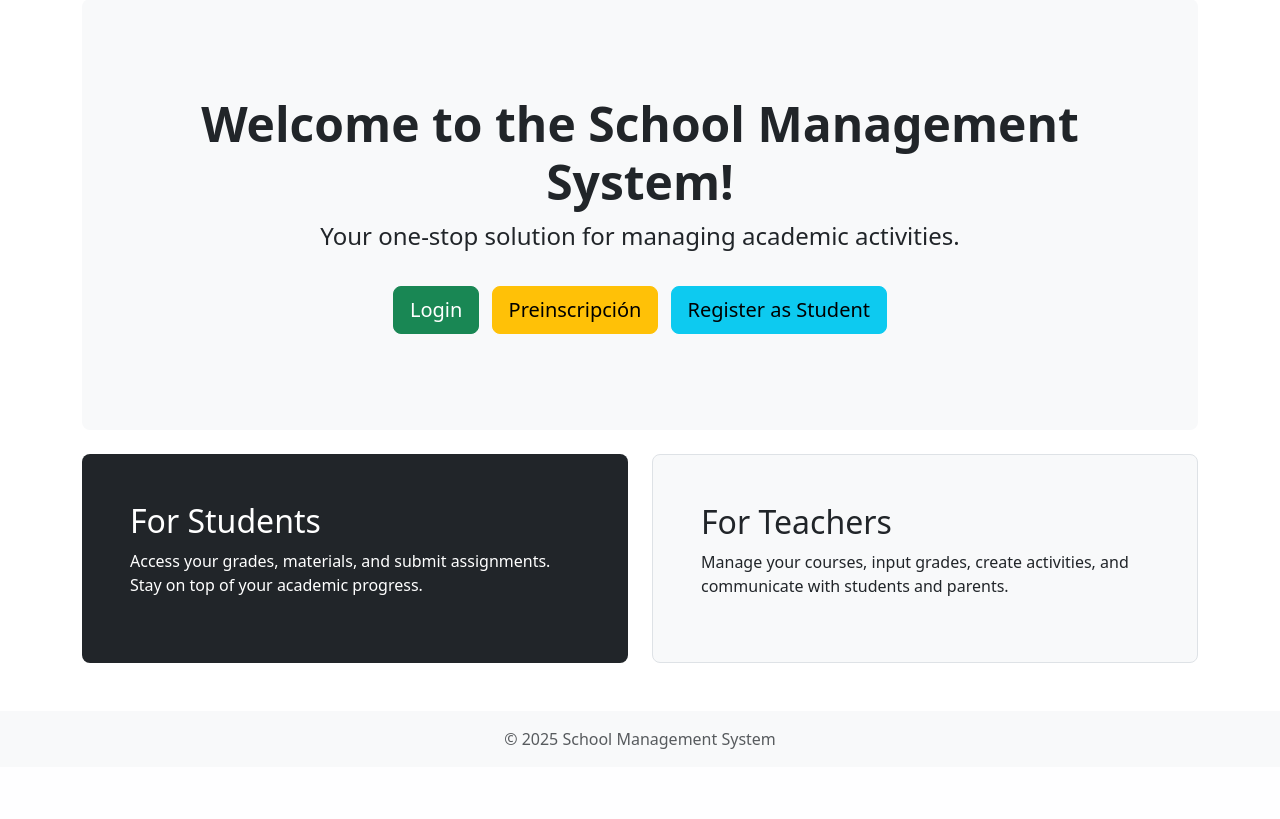
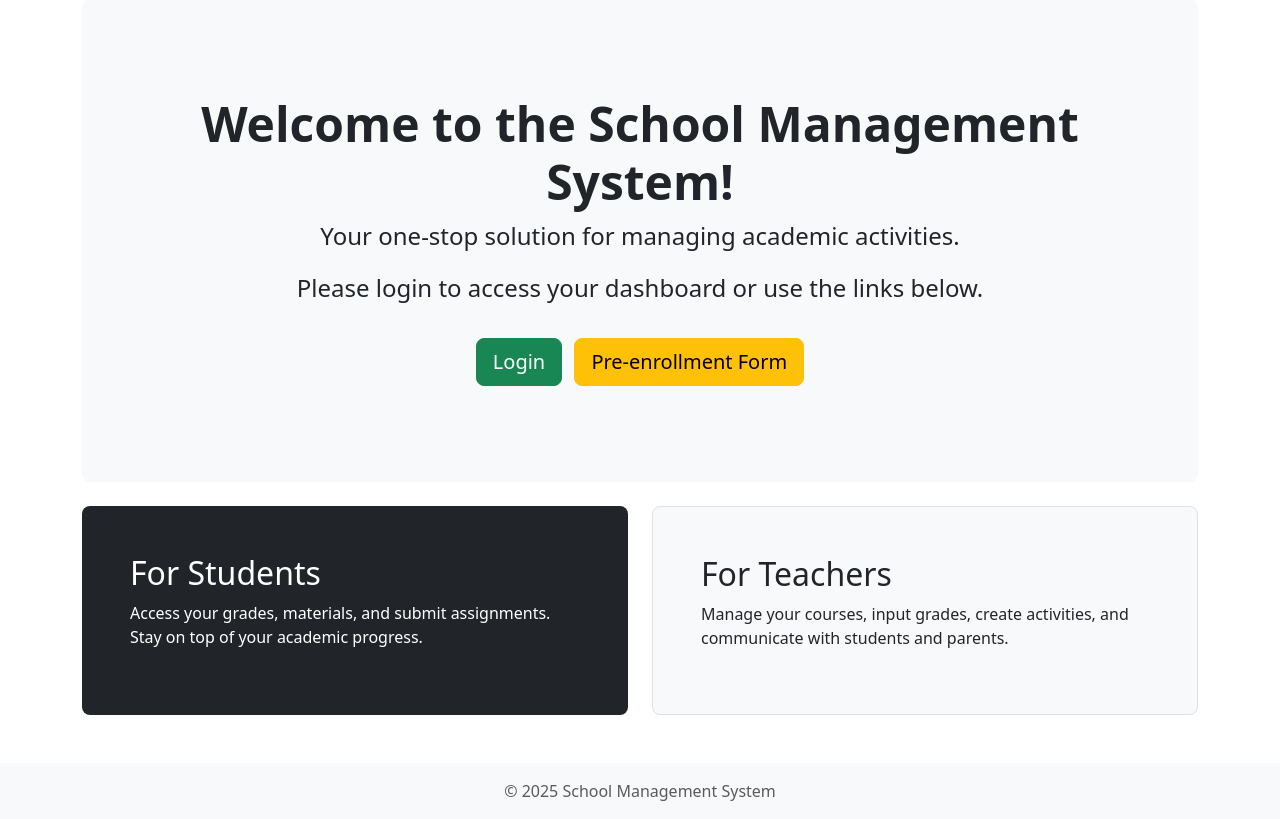
Before and after one commit to sabazter/jules, a Django app: page / in a window 1280 px wide. Shown: the part 81-900 px from the top of the page. Before the commit the page ends 830 px from the top, so only its background shows below. Run offline with Django 5.2, Linux system fonts and the light colour scheme.

Commit message:
Feat: Refine home page template
Updated `home.html` to better serve as a basic welcome screen:
- Displays user role and logout button for authenticated users.
- Provides clearer dashboard links for different roles.
- Streamlines options for unauthenticated users, focusing on login
  and pre-enrollment.

```diff
--- a/school_management_system/templates/home.html
+++ b/school_management_system/templates/home.html
@@ -10,18 +10,23 @@
         <p class="fs-4">{% trans "Your one-stop solution for managing academic activities." %}</p>
 
         {% if user.is_authenticated %}
-            <p class="mt-4">{% blocktrans with username=user.username %}You are logged in as <strong>{{ username }}</strong>.{% endblocktrans %}</p>
+            <p class="mt-4">{% blocktrans with username=user.username %}You are logged in as <strong>{{ username }}</strong> (Role: {{ user.get_role_display }}).{% endblocktrans %}</p>
             {% if user.role == 'STUDENT' %}
-                <a href="{% url 'students:dashboard' %}" class="btn btn-primary btn-lg mt-3">{% trans "Go to Your Dashboard" %}</a>
+                <a href="{% url 'students:dashboard' %}" class="btn btn-primary btn-lg mt-3">{% trans "Go to Student Dashboard" %}</a>
+            {% elif user.role == 'TEACHER' %}
+                {# Assuming a teacher dashboard might exist at 'teachers:dashboard' #}
+                <a href="{% url 'teachers:dashboard' %}" class="btn btn-info btn-lg mt-3">{% trans "Go to Teacher Dashboard" %}</a>
             {% elif user.role == 'ADMIN' or user.role == 'DIRECTOR' %}
                 <a href="{% url 'admin:index' %}" class="btn btn-secondary btn-lg mt-3">{% trans "Go to Admin Panel" %}</a>
             {% else %}
-                {# Add links for other roles if dashboards exist #}
+                 <p class="mt-2">{% trans "Your role does not have a specific dashboard link from here." %}</p>
             {% endif %}
+             <a href="{% url 'logout' %}" class="btn btn-danger btn-lg mt-3 ms-2">{% trans "Logout" %}</a>
         {% else %}
+            <p class="fs-4">{% trans "Please login to access your dashboard or use the links below." %}</p>
             <a href="{% url 'login' %}" class="btn btn-success btn-lg mt-3 me-2">{% trans "Login" %}</a>
-            <a href="{% url 'core:pre_enrollment_new' %}" class="btn btn-warning btn-lg mt-3 me-2">{% trans "Preinscripción" %}</a>
-            <a href="{% url 'students:register' %}" class="btn btn-info btn-lg mt-3">{% trans "Register as Student" %}</a>
+            <a href="{% url 'core:pre_enrollment_new' %}" class="btn btn-warning btn-lg mt-3">{% trans "Pre-enrollment Form" %}</a>
+            {# Removed student registration from main landing, assuming it's part of another flow or post-login #}
         {% endif %}
     </div>
 </div>
```
